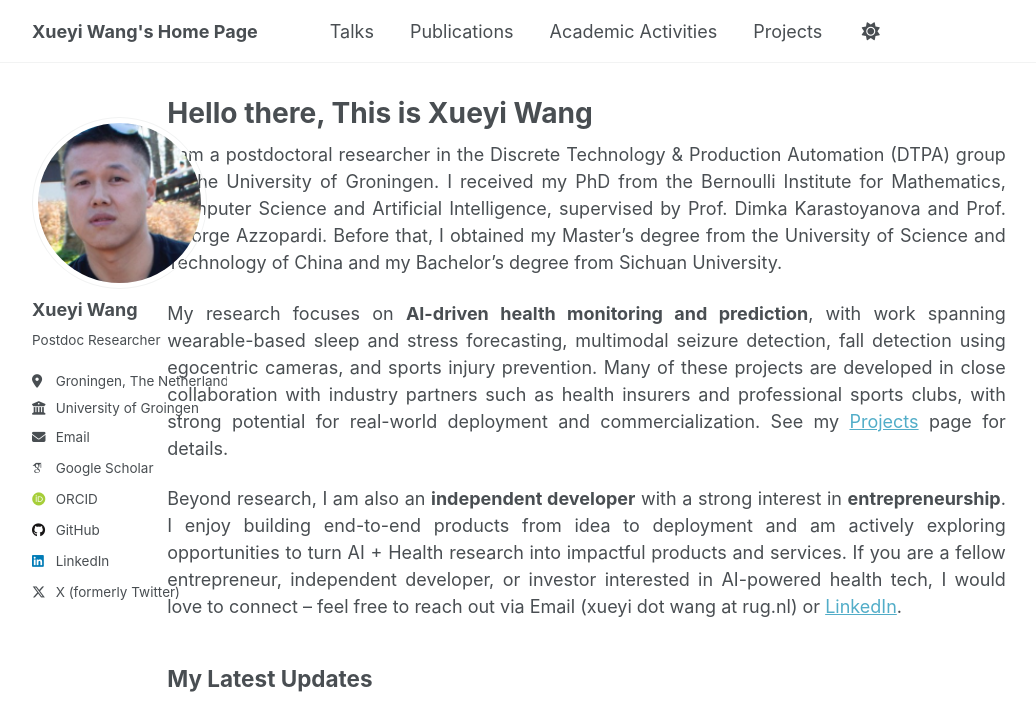
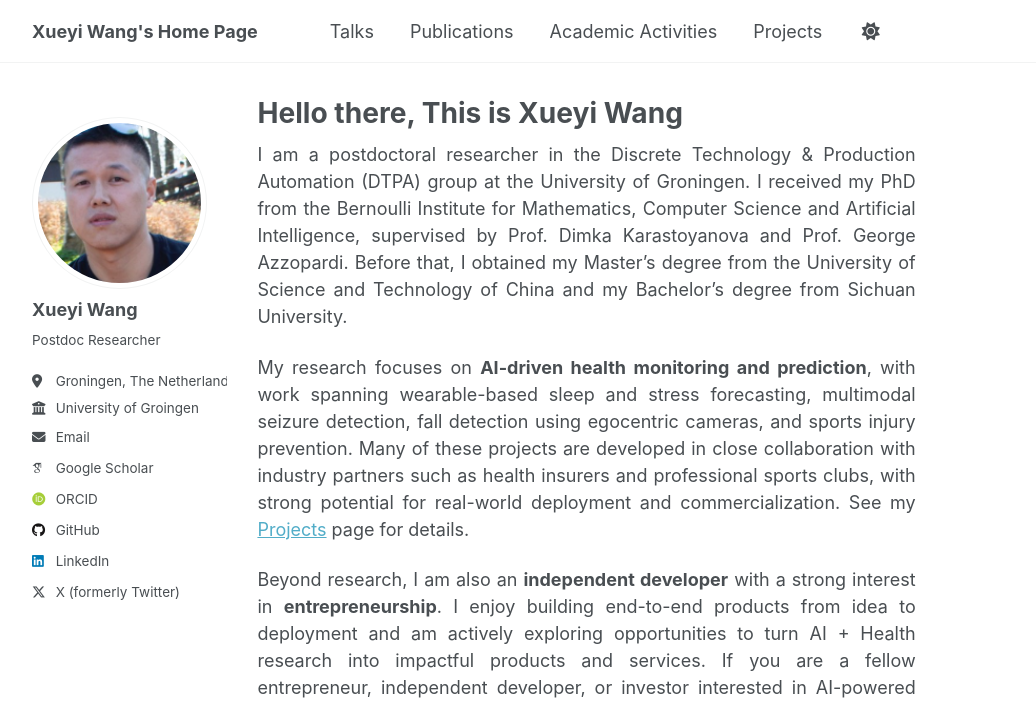
Before and after one commit to Xueyi-Wang/Xueyi-Wang.github.io, a Jekyll site: the page built from _pages/about.md, in a window 1280 px wide and 1400 px high. Shown: the top 701 px of the window, without its empty margins (76-1112 px from the left). Built offline with Jekyll 4.4.1, drawn with Linux system fonts in a browser that asks for light colours; some web fonts are replaced.

Commit message:
Fix sidebar overlap: revert page to 10/12 columns
The page content at 11/12 columns only left 1 column for the
2-column sidebar, causing text overlap. Reverted to 10/12 columns
which still provides ~917px content width with the 1100px container.

Co-Authored-By: Claude Opus 4.6 <noreply@anthropic.com>

```diff
--- a/_sass/layout/_page.scss
+++ b/_sass/layout/_page.scss
@@ -18,9 +18,9 @@
 
 .page {
   @include breakpoint($large) {
-    @include span(11 of 12 last);
+    @include span(10 of 12 last);
     @include prefix(0.5 of 12);
-    @include suffix(1 of 12);
+    @include suffix(2 of 12);
   }
 
   .page__inner-wrap {
```
